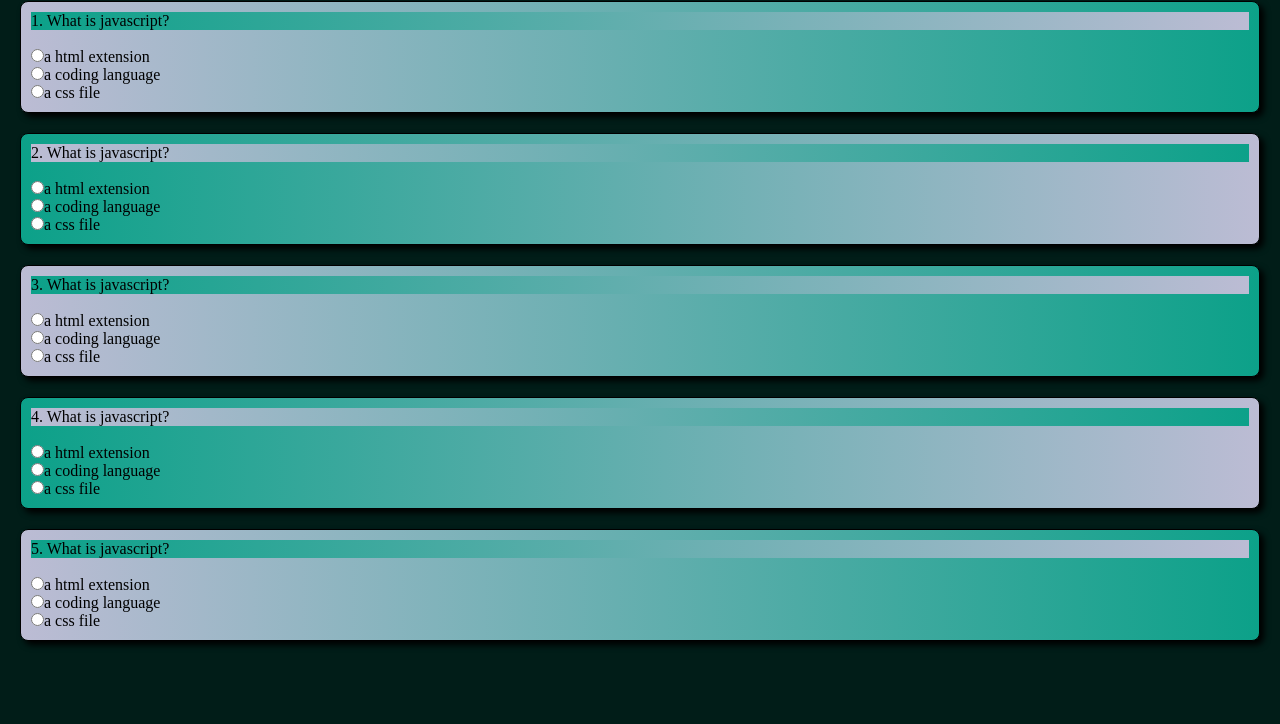
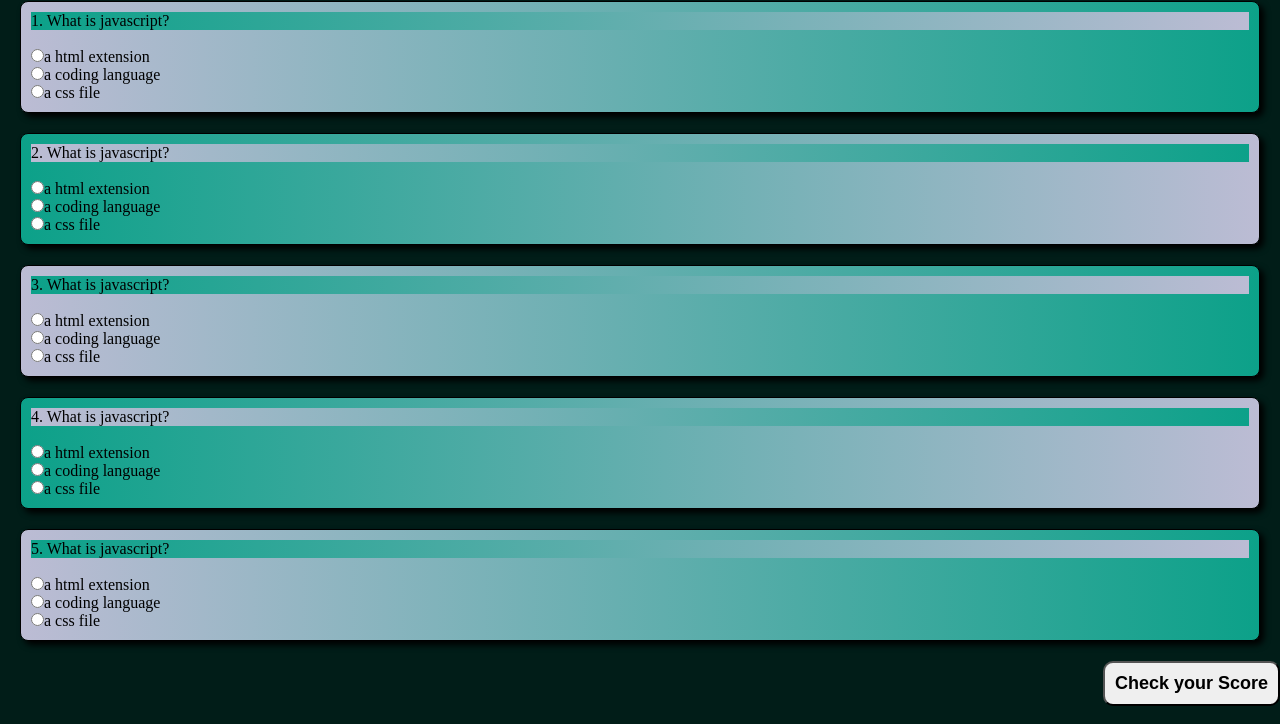
Before and after one commit to KellyKiiru/thirdip, a plain HTML site: page index.html in a window 1280 px wide. Shown: the part 76-800 px from the top of the page. Drawn offline with Linux system fonts and the light colour scheme.

Commit message:
style:button styling button

```diff
--- a/css/index.css
+++ b/css/index.css
@@ -31,3 +31,13 @@ header{
     background-color: rgb(12, 161, 137);
     background-image:linear-gradient(to left, rgb(12, 161, 137), rgb(188, 188, 212)) ;
 }
+button{
+    margin-left: 20px;
+    margin-top: 20px;
+    padding: 10px;
+    font-size: large;
+    font-weight: 700;
+    border-radius: 10px;
+    position:relative;
+    float: right;
+}
--- a/index.html
+++ b/index.html
@@ -63,7 +63,7 @@
         <input type="radio" name="question5">a css file<br>
     </div>
 
-
+        <button type="button" onclick="">Check your Score</button>
 
 <script type="text/javascript" src="js/jscript.js"></script>
 </body>
```
